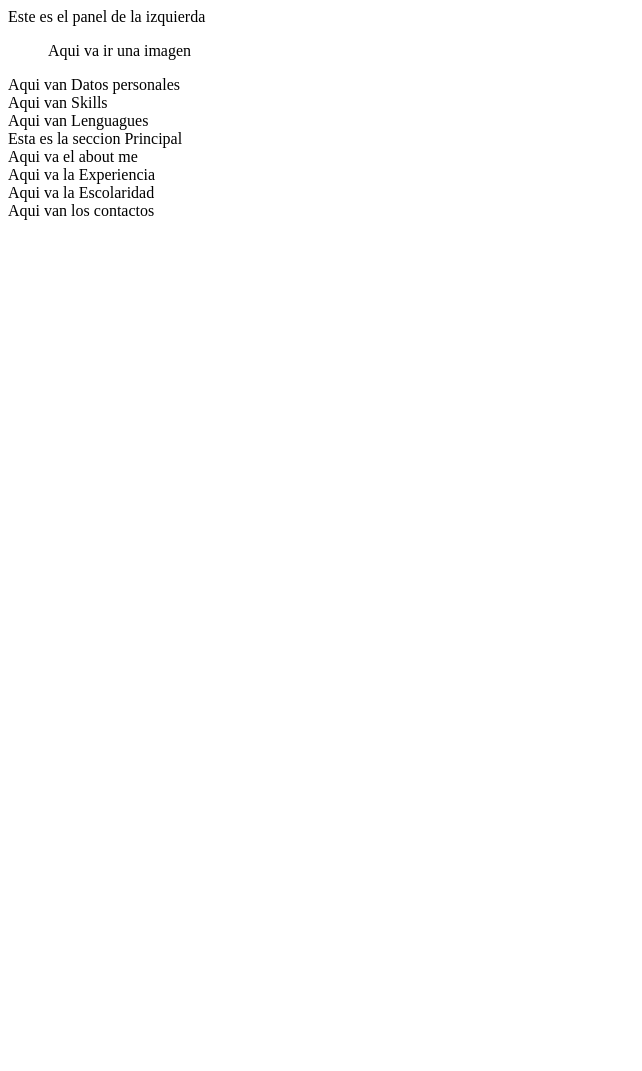
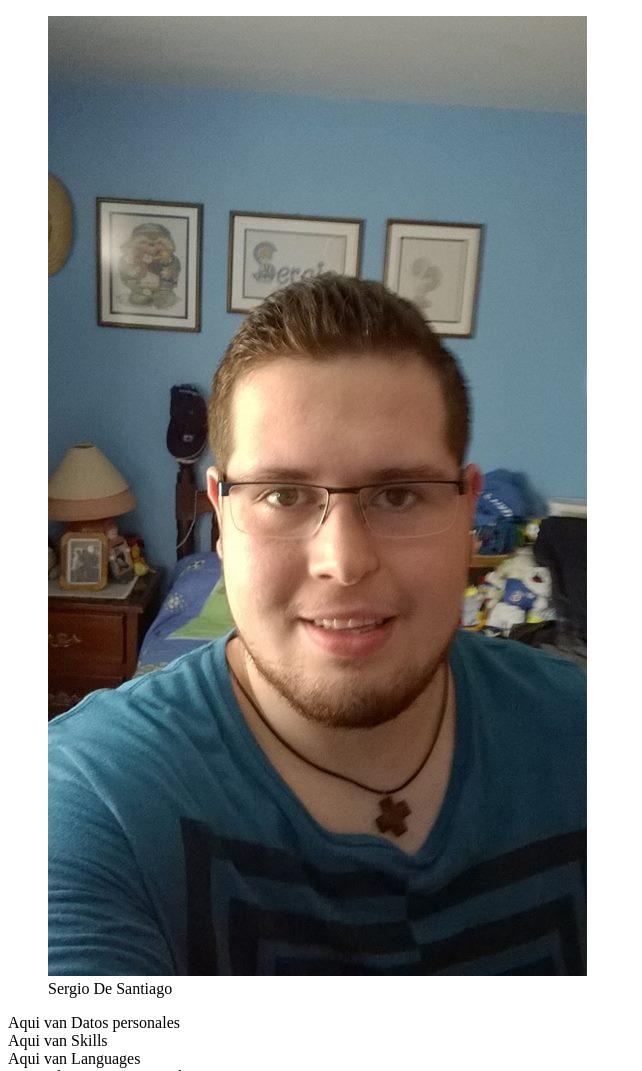
Before and after one commit to checochago/my-CV, a plain HTML site: page index.html in a window 1280 px wide. Shown: the top 1071 px of the page, without its empty margins (0-642 px from the left). Before the commit the page ends 800 px from the top, so only its background shows below. Drawn offline with Linux system fonts and the light colour scheme.

Commit message:
Incoporación de una Foto de Perfil al CV

```diff
--- a/index.html
+++ b/index.html
@@ -7,9 +7,13 @@
   </head>
   <body>
     <aside>
-      Este es el panel de la izquierda
+
       <figure>
-        Aqui va ir una imagen
+        <img
+        src="img/Perfil.jpg"
+        alt="Sergio De Santiago Perfil"
+        >
+        <figcaption>Sergio De Santiago</figcaption>
       </figure>
       <section>
         Aqui van Datos personales
@@ -18,7 +22,7 @@
         Aqui van Skills
       </section>
       <section>
-        Aqui van Lenguagues
+        Aqui van Languages
       </section>
     </aside>
     <main>
```
Also changed, not shown: img/Perfil.jpg (added).
